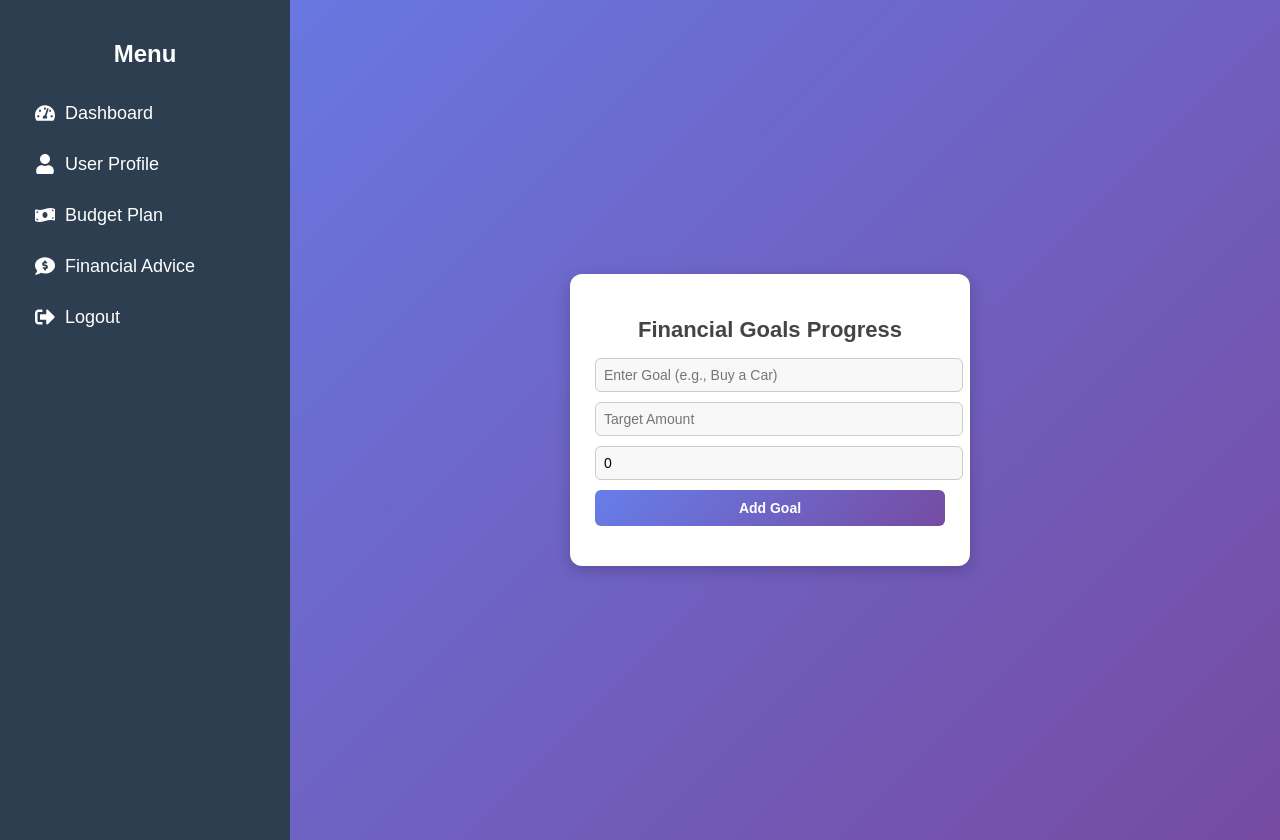
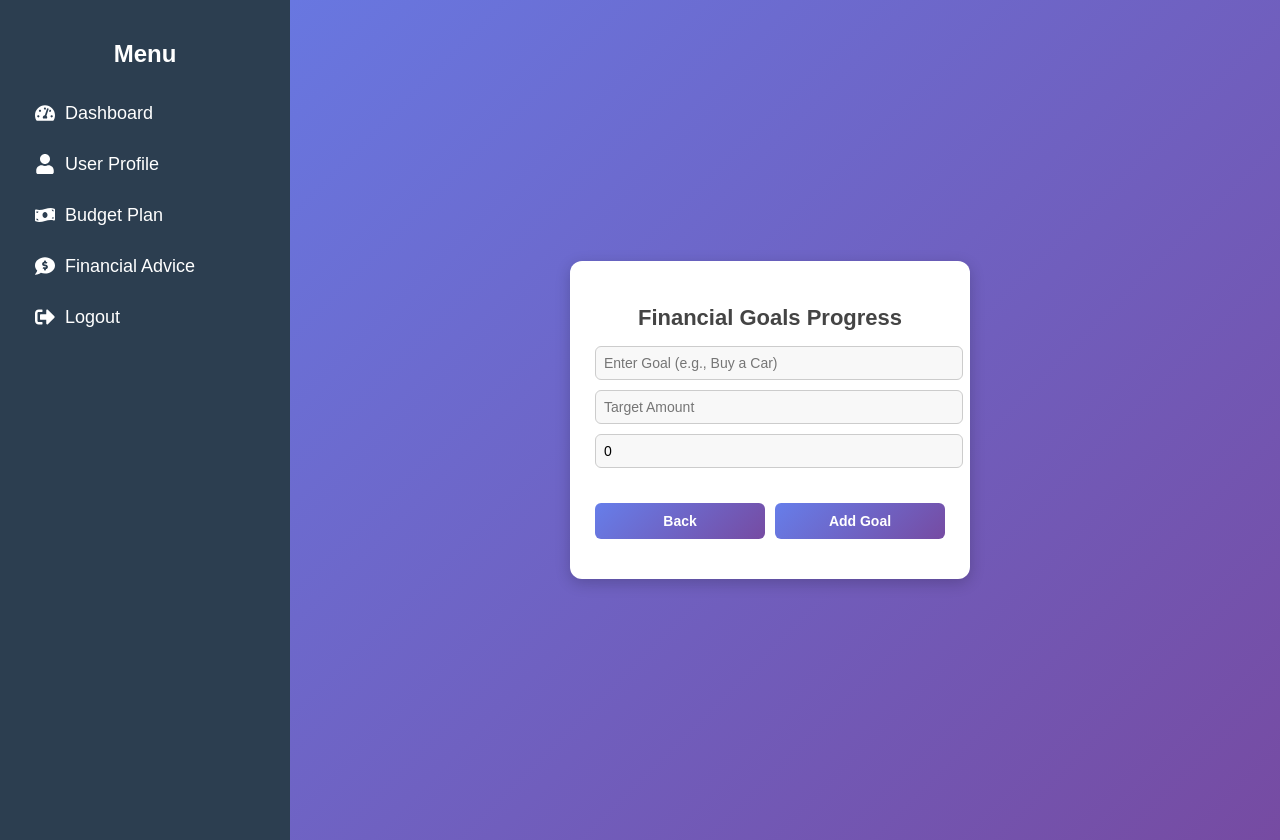
Before and after one commit to jbhavyaa/AI-driven-expense-tracker, a React (Create React App) app in the folder frontend/: page /financial-goals in a window 1280 px wide. Built offline with nearby package versions, Linux system fonts and the light colour scheme.

Commit message:
FinancialGoals.js

```diff
--- a/frontend/src/FinancialGoals.js
+++ b/frontend/src/FinancialGoals.js
@@ -1,4 +1,5 @@
 import React, { useState } from "react";
+import { useNavigate } from "react-router-dom";
 import "./styles.css"; // Using the same CSS as MonthlyIncome
 
 function FinancialGoals() {
@@ -6,6 +7,7 @@ function FinancialGoals() {
   const [amount, setAmount] = useState("");
   const [progress, setProgress] = useState(0);
   const [goalsList, setGoalsList] = useState([]);
+  const navigate = useNavigate();
 
   const handleAddGoal = () => {
     if (goal && amount && progress >= 0 && progress <= 100) {
@@ -17,6 +19,14 @@ function FinancialGoals() {
       alert("Please enter valid details and ensure progress is between 0 and 100.");
     }
   };
+
+  const handleBack = () => {
+    navigate(-1);
+  };
+
+  // eslint-disable-next-line no-useless-escape
+  const cleanText = (line) =>
+    line.replace(/^\d+\.\s*/, "").replace(/^-\s*/, "");
 
   return (
     <div className="container">
@@ -42,13 +52,20 @@ function FinancialGoals() {
           min="0"
           max="100"
         />
-        <button onClick={handleAddGoal}>Add Goal</button>
+        <div className="buttons">
+          <button className="back-btn" onClick={handleBack}>
+            Back
+          </button>
+          <button className="save-btn" onClick={handleAddGoal}>
+            Add Goal
+          </button>
+        </div>
       </div>
 
       <div className="goal-list">
         {goalsList.map((item, index) => (
           <div key={index} className="goal-item">
-            <h3>{item.goal}</h3>
+            <h3>{cleanText(item.goal)}</h3>
             <p>Target: ${item.amount}</p>
             <p>Progress: {item.progress}%</p>
             <progress value={item.progress} max="100"></progress>
```
